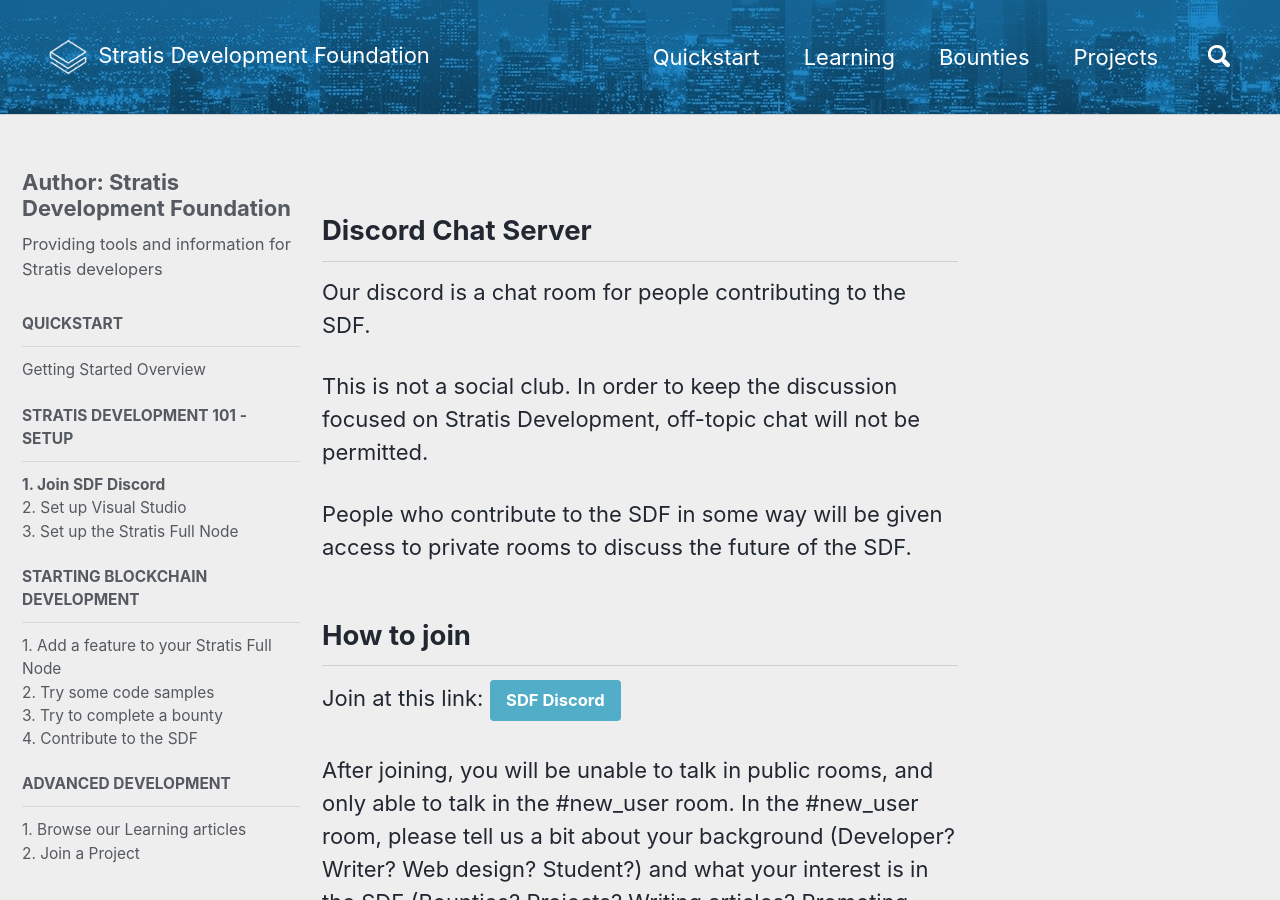
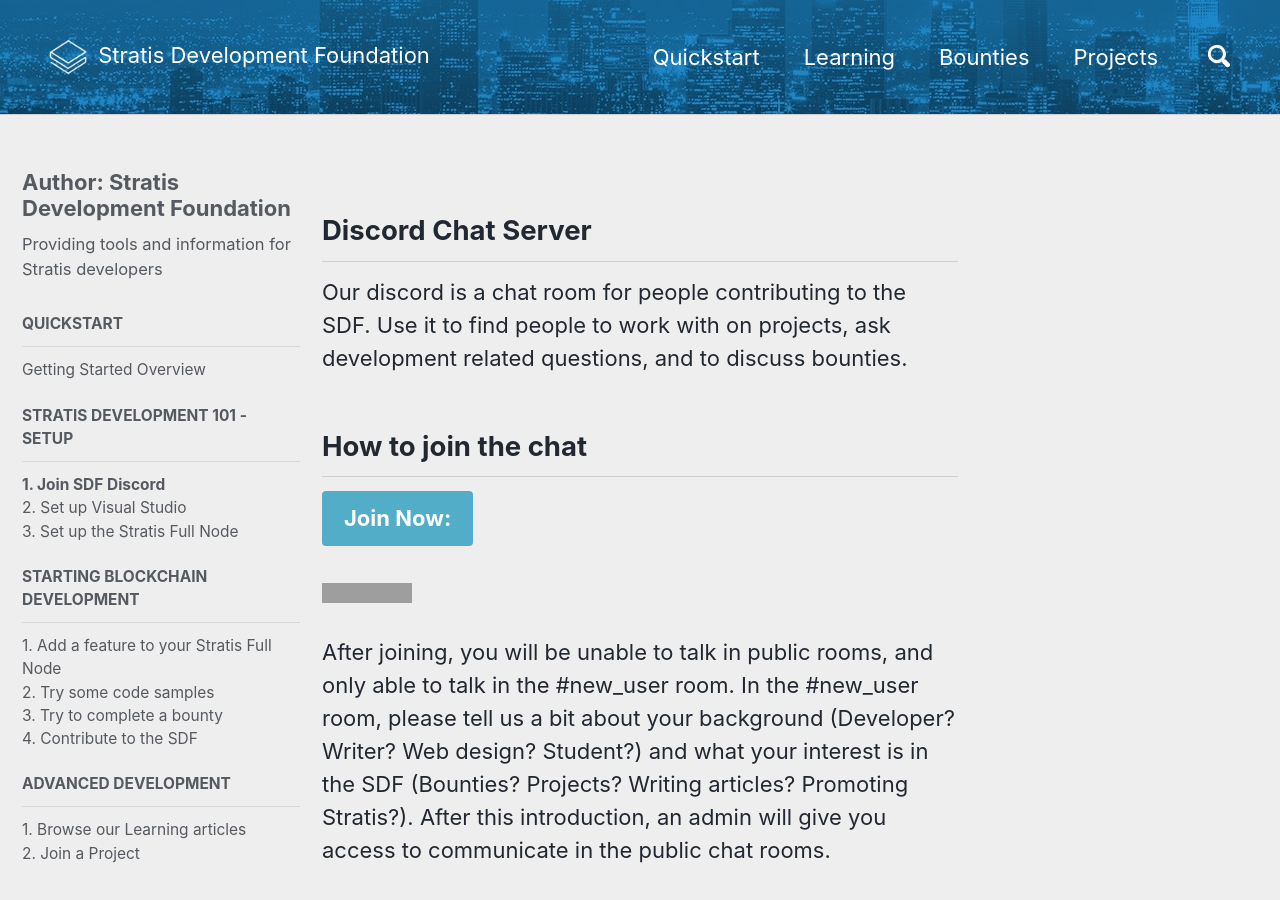
Before and after one commit to StratisDevelopmentFoundation/StratisDevelopmentFoundation.github.io, a Jekyll site: the page built from _pages/discord.md, in a window 1280 px wide and 900 px high. Built offline with Jekyll 4.4.1, drawn with Linux system fonts in a browser that asks for light colours; nearby versions of some CDN libraries; grey boxes are pictures that could not be loaded.

```diff
--- a/_includes/footer.html
+++ b/_includes/footer.html
@@ -19,6 +19,7 @@
       <li><a href="https://bitbucket.org/{{ site.author.bitbucket }}"><i class="fab fa-fw fa-bitbucket" aria-hidden="true"></i> Bitbucket</a></li>
     {% endif %}
     <li><a href="{% if site.atom_feed.path %}{{ site.atom_feed.path }}{% else %}{{ '/feed.xml' | relative_url }}{% endif %}"><i class="fas fa-fw fa-rss-square" aria-hidden="true"></i> {{ site.data.ui-text[site.locale].feed_label | default: "Feed" }}</a></li>
+    <a href="/discord"> <img src="https://img.shields.io/discord/369453192246853633.svg?style=for-the-badge"> </a>
   </ul>
 </div>
 
--- a/_pages/discord.md
+++ b/_pages/discord.md
@@ -6,14 +6,11 @@
 ---
 ## Discord Chat Server
 
-Our discord is a chat room for people contributing to the SDF.
+Our discord is a chat room for people contributing to the SDF. Use it to find people to work with on projects, ask development related questions, and to discuss bounties.
 
-This is not a social club. In order to keep the discussion focused on Stratis Development, off-topic chat will not be permitted.
-
-People who contribute to the SDF in some way will be given access to private rooms to discuss the future of the SDF.
-
-## How to join
-
-Join at this link: [SDF Discord](https://discord.gg/99EX7d4){: .btn .btn--info}
+## How to join the chat
+Join Now:
+{: .btn .btn--info}
+[![Discord](https://img.shields.io/discord/369453192246853633.svg?style=for-the-badge)](https://discord.gg/99EX7d4)
 
 After joining, you will be unable to talk in public rooms, and only able to talk in the #new_user room. In the #new_user room, please tell us a bit about your background (Developer? Writer? Web design? Student?) and what your interest is in the SDF (Bounties? Projects? Writing articles? Promoting Stratis?). After this introduction, an admin will give you access to communicate in the public chat rooms.
```
Also changed, not shown: _includes/home.md (+4 -4 lines), _pages/bounties/feature-getreceivedbyaddress.md (+1 -1 lines), _pages/starting.md (+1 -1 lines).
